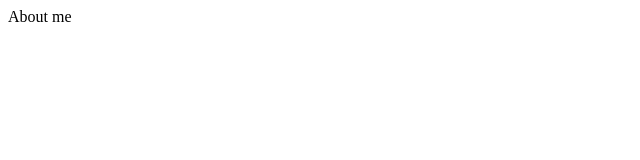
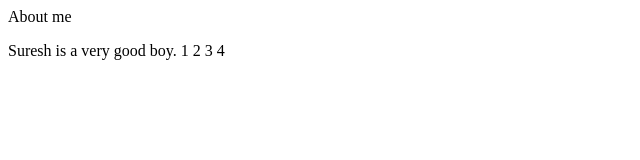
Before and after one commit to LankavalasaSuresh/my-portfolio, a plain HTML site: page about.html in a window 1280 px wide. Shown: the whole page, without its empty margins (0-640 px from the left). Drawn offline with Linux system fonts and the light colour scheme.

Commit message:
added .gitignore file and some other chnages

```diff
--- a/about.html
+++ b/about.html
@@ -7,14 +7,11 @@
 </head>
 <body>
     <p>
-
-
-
-
-
-
-
-
+  Suresh is a very good boy.
+  1
+  2
+  3
+  4
 
     </p>
 
```
Also changed, not shown: 1 other file.
